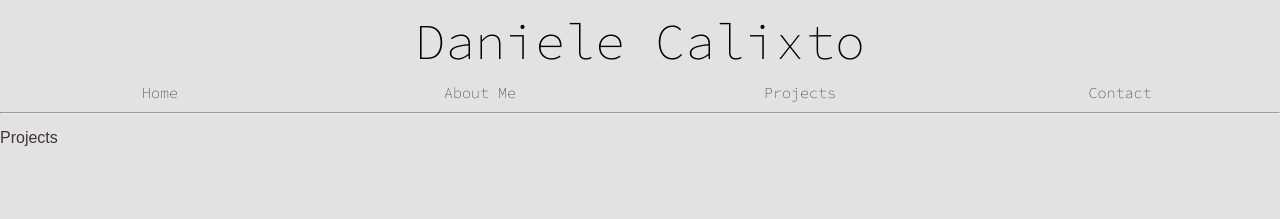
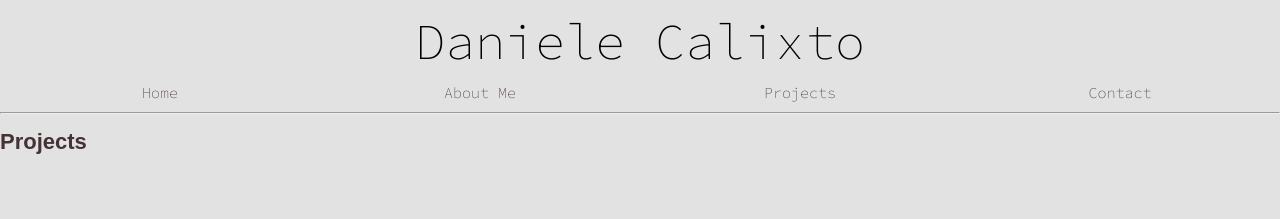
Before and after one commit to danielecalixto/daniele-calixto-website, a React (Create React App) app: page /projects in a window 1280 px wide. Shown: the top 219 px of the page. Built offline with nearby package versions, Linux system fonts and the light colour scheme.

Commit message:
refactor: change page Projects title to h2 tag to improve semantic

```diff
--- a/src/pages/Projects/index.jsx
+++ b/src/pages/Projects/index.jsx
@@ -5,7 +5,7 @@ const Projects = () => {
   return (
     <div>
       <Header></Header>
-      <p>Projects</p>
+      <h2>Projects</h2>
     </div>
   )
 }
```
